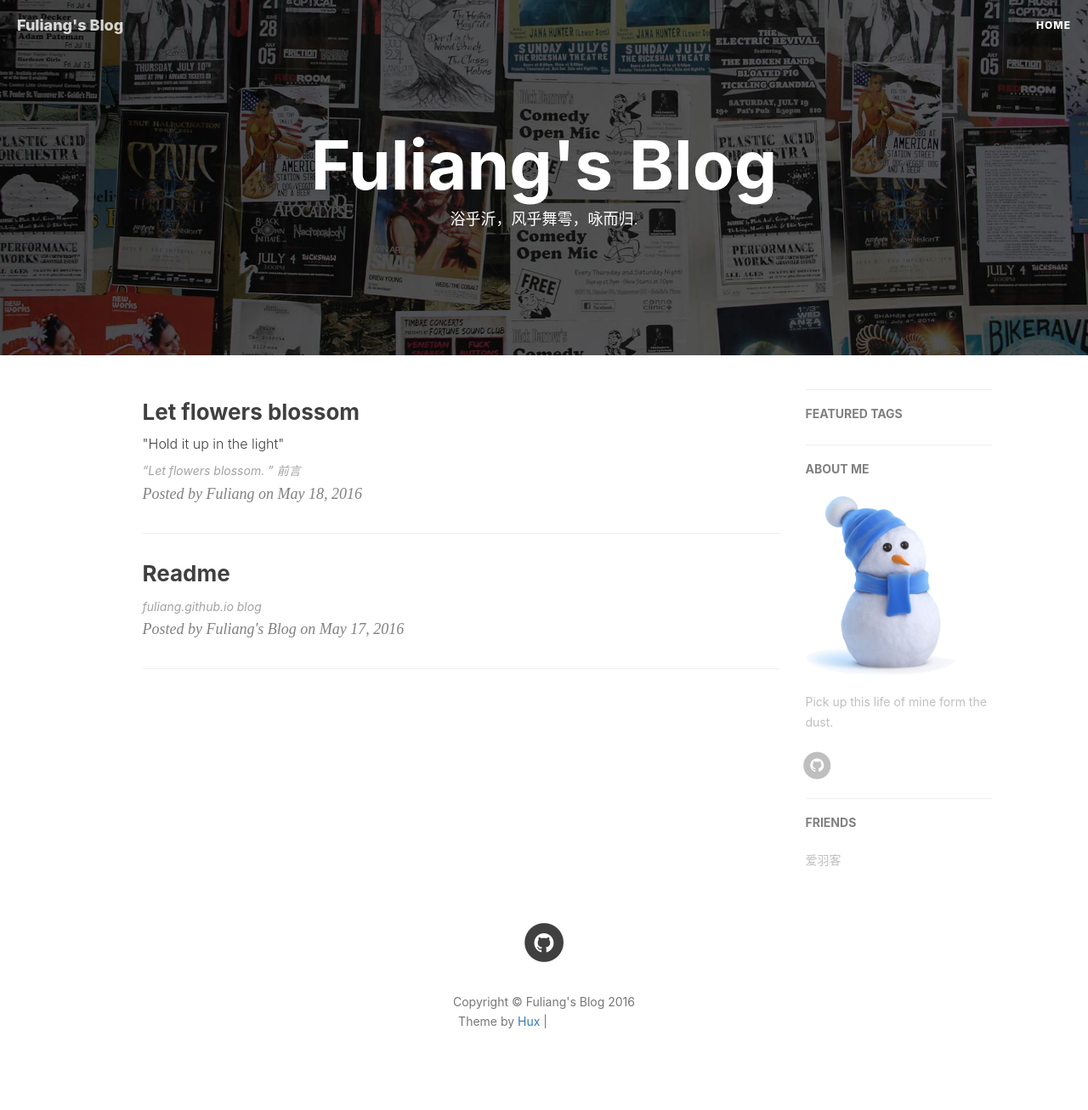
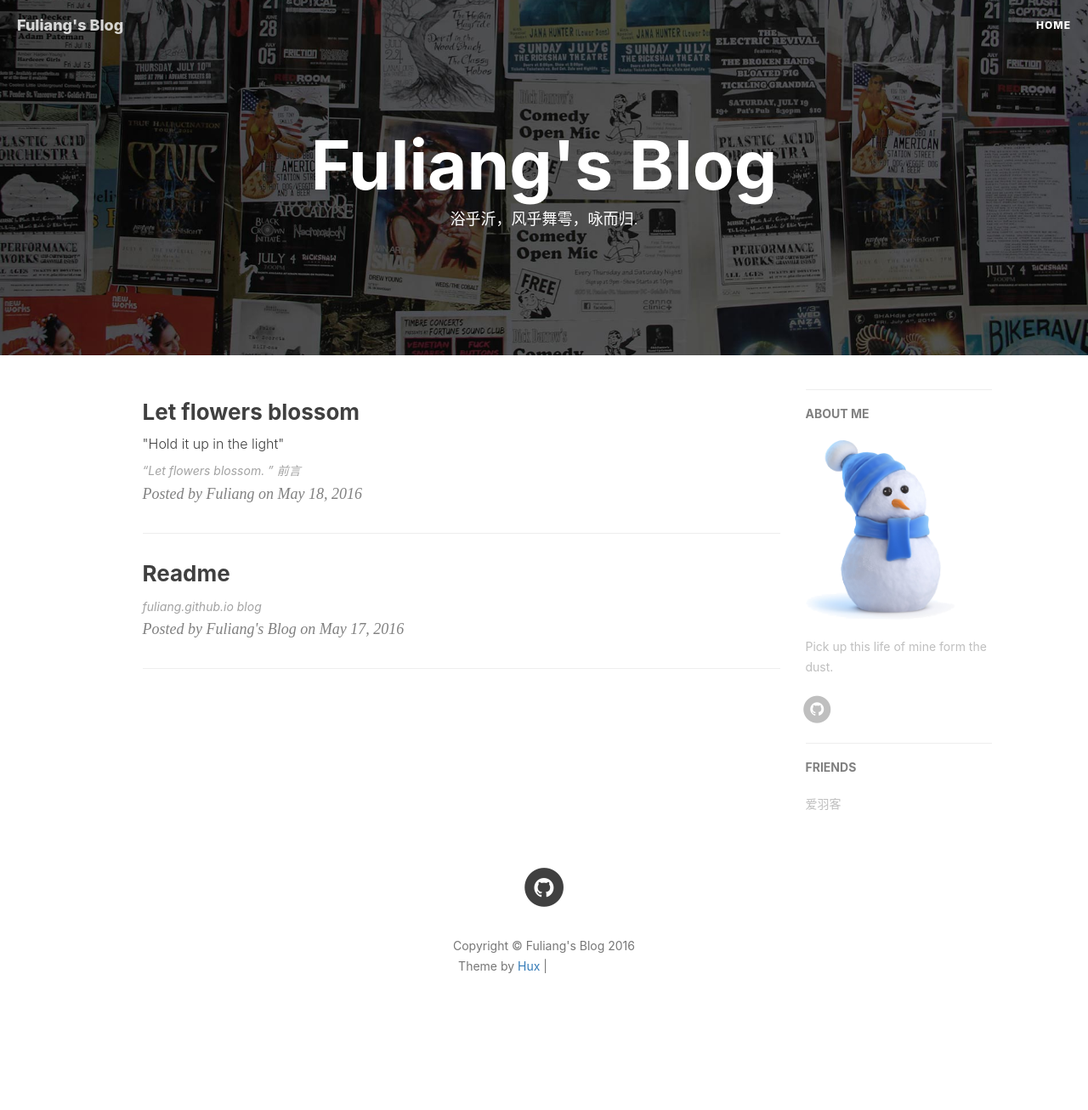
Before and after one commit to lionelliang/fuliang.github.io, a Jekyll site: the page built from index.html, in a window 1280 px wide. Shown: the whole page at 85% size. Built offline with Jekyll 4.4.1, drawn with Linux system fonts in a browser that asks for light colours; nearby versions of some CDN libraries; the list of posts is cut into pages by our own code; comment, search, counter and statistics services are not loaded; after the commit the page ends 1241 px from its top, so only the background shows below that; grey boxes are pictures that could not be loaded.

Commit message:
featured tags

```diff
--- a/_config.yml
+++ b/_config.yml
@@ -75,8 +75,8 @@
 
 
 # Featured Tags
-featured-tags: true                     # whether or not using Feature-Tags
-featured-condition-size: 1              # A tag will be featured if the size of it is more than this condition value
+#featured-tags: true                     # whether or not using Feature-Tags
+#featured-condition-size: 1              # A tag will be featured if the size of it is more than this condition value
 
 
 
```
